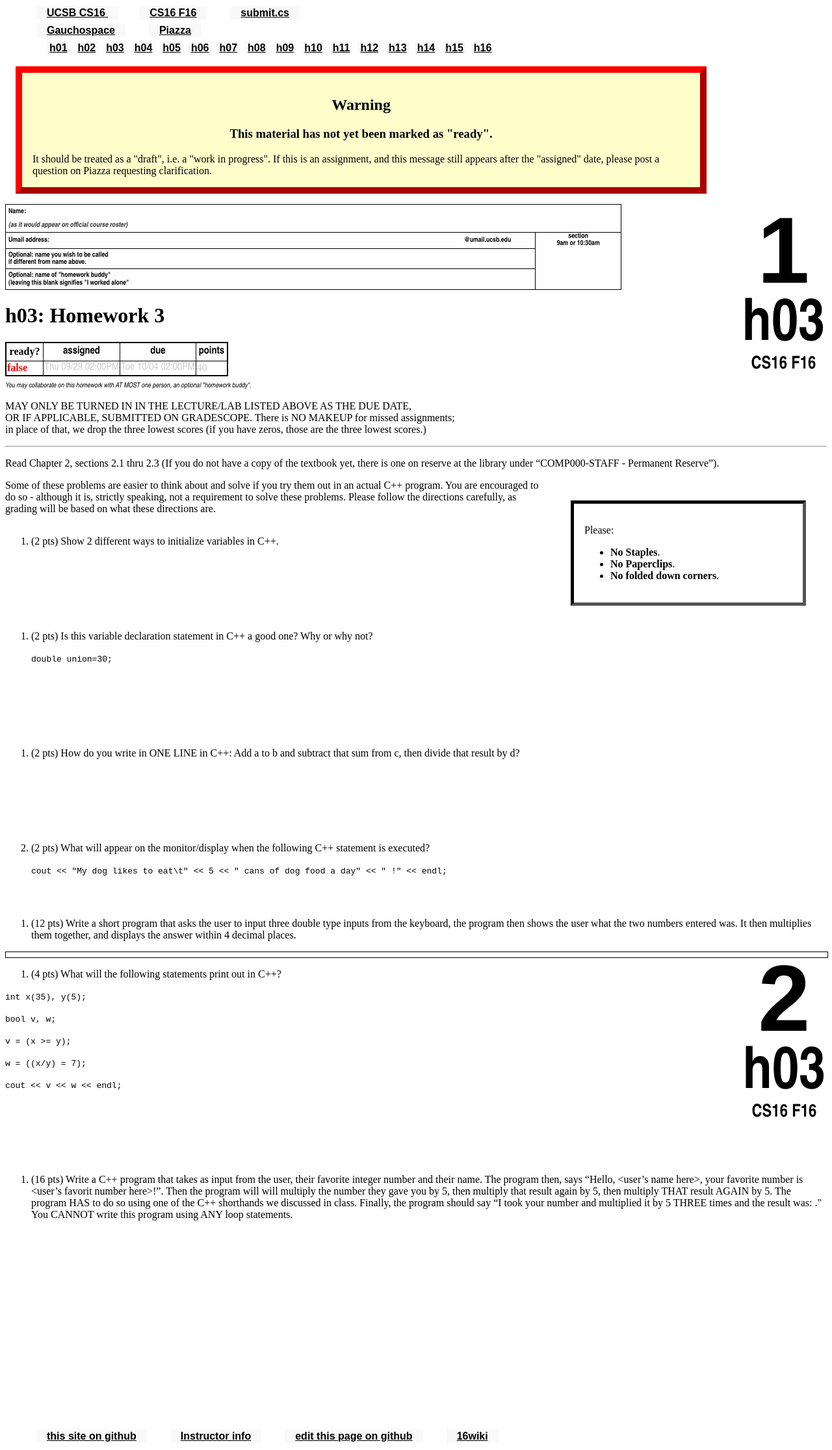
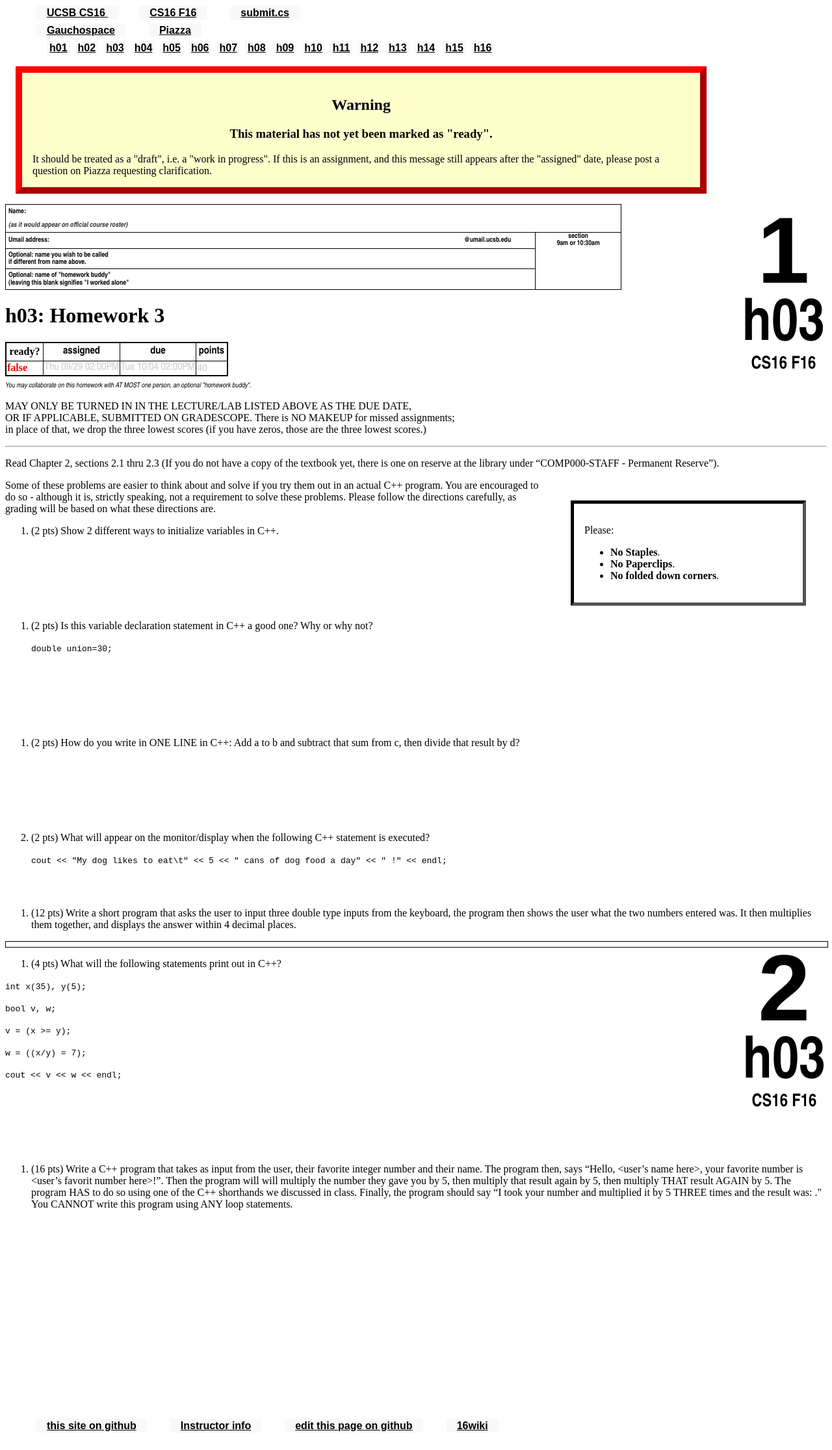
Before and after one commit to ucsb-cs16-s16/https-ucsb-cs16-s17.github.io, a Jekyll site: the page built from _hwk/h03.md, in a window 1280 px wide. Shown: the whole page at 65% size. Built offline with Jekyll 4.4.1, drawn with Linux system fonts in a browser that asks for light colours.

Commit message:
Update h03.md

```diff
--- a/_hwk/h03.md
+++ b/_hwk/h03.md
@@ -10,7 +10,7 @@ Read Chapter 2, sections 2.1 thru 2.3   (If you do not have a copy of the textbo
 {% include no_staples_box.html %}
 
 Some of these problems are easier to think about and solve if you try them out in an actual C++ program. You are encouraged to do so - although it is, strictly speaking, not a requirement to solve these problems. Please follow the directions carefully, as grading will be based on what these directions are.
-<div style="margin-bottom:2em"></div>
+
 
 1.	(2 pts) Show 2 different ways to initialize variables in C++.
   <div style="margin-bottom:8em"></div>
```
